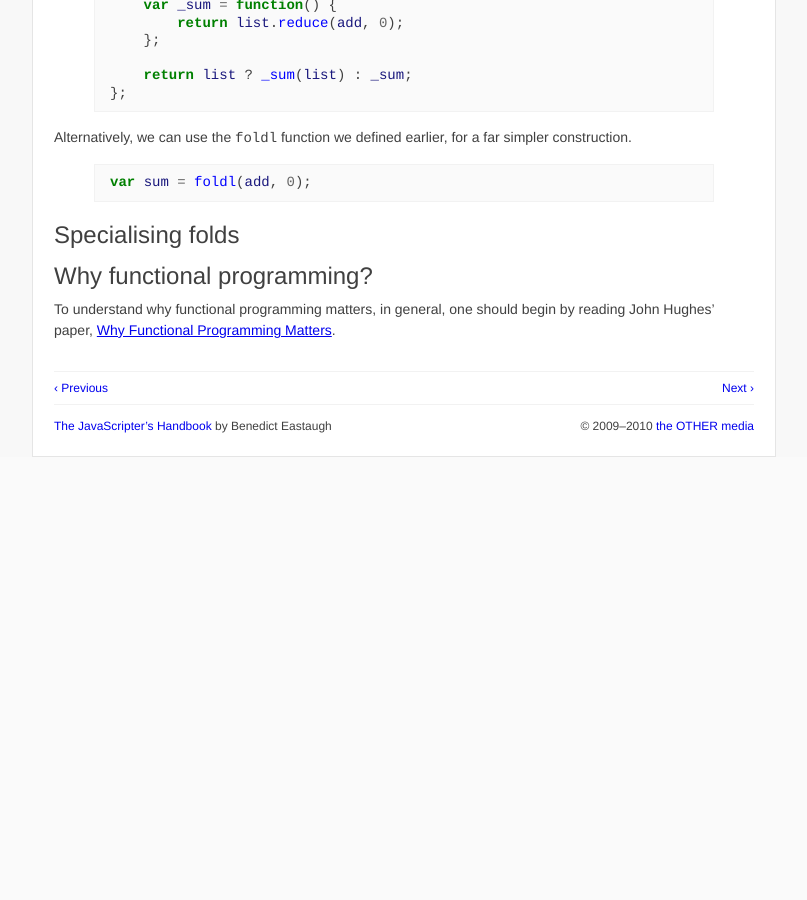
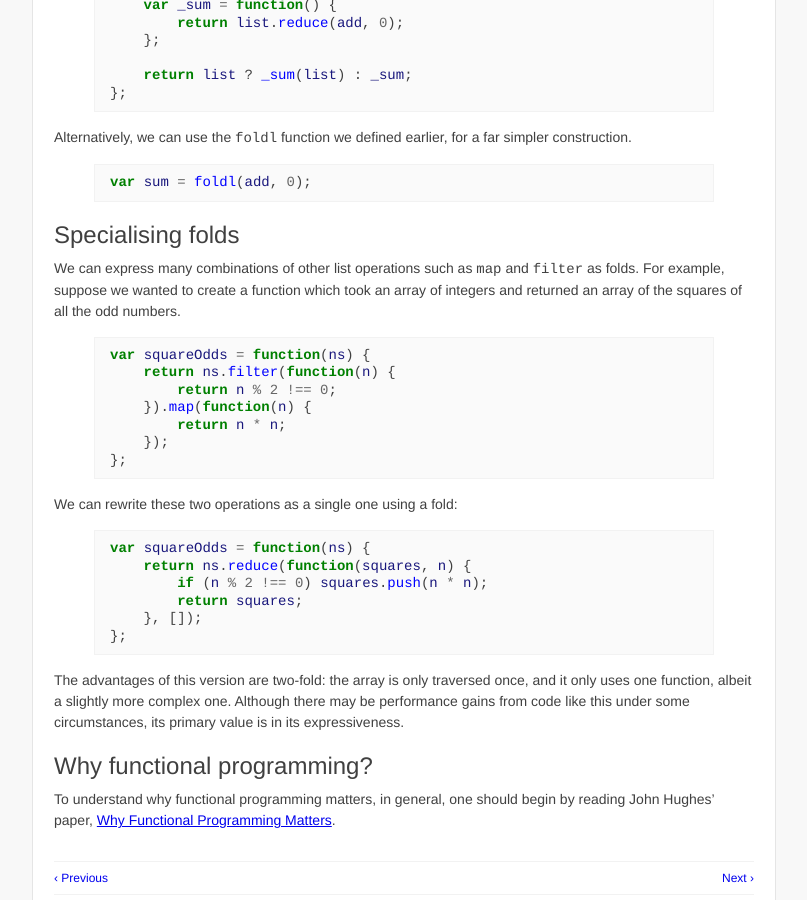
Before and after one commit to othermedia/js-handbook, a Jekyll site: the page built from functional-programming.md, in a window 1280 px wide and 900 px high, scrolled down 5392 px. Shown: the whole window, without its empty margins (236-1043 px from the left). Built offline with Jekyll 4.4.1, drawn with Linux system fonts in a browser that asks for light colours; Markdown is read by kramdown in place of the engine named in the settings; before the commit the page ends 5879 px from its top, so only the background shows below that.

Commit message:
Rough out a section on specialising folds in the FP chapter.

```diff
--- a/functional-programming.md
+++ b/functional-programming.md
@@ -392,6 +392,36 @@ var sum = foldl(add, 0);
 Specialising folds
 ------------------
 
+We can express many combinations of other list operations such as `map` and
+`filter` as folds. For example, suppose we wanted to create a function which
+took an array of integers and returned an array of the squares of all the odd
+numbers.
+
+{% highlight javascript %}
+var squareOdds = function(ns) {
+    return ns.filter(function(n) {
+        return n % 2 !== 0;
+    }).map(function(n) {
+        return n * n;
+    });
+};
+{% endhighlight %}
+
+We can rewrite these two operations as a single one using a fold:
+
+{% highlight javascript %}
+var squareOdds = function(ns) {
+    return ns.reduce(function(squares, n) {
+        if (n % 2 !== 0) squares.push(n * n);
+        return squares;
+    }, []);
+};
+{% endhighlight %}
+
+The advantages of this version are two-fold: the array is only traversed once,
+and it only uses one function, albeit a slightly more complex one. Although
+there may be performance gains from code like this under some circumstances,
+its primary value is in its expressiveness.
 
 
 Why functional programming?
```
